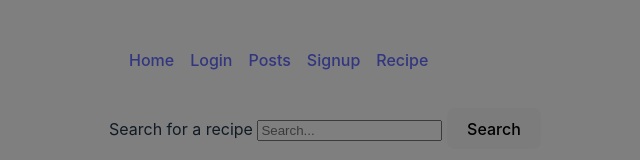
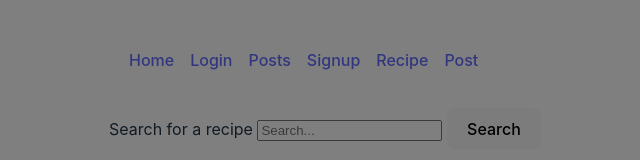
Before and after one commit to fkordell/Recipes, a Svelte app: page / in a window 1280 px wide. Shown: the top 160 px of the page, without its empty margins (315-955 px from the left). Built offline with nearby package versions, Linux system fonts and the light colour scheme; no server answers.

Commit message:
added Post.svelte page

```diff
--- a/src/App.svelte
+++ b/src/App.svelte
@@ -7,6 +7,7 @@
         Posting,
         Profile,
         Recipe,
+        Post,
         Signup
     } from "./lib/Index.js"
     import RegistrationForm from "./lib/components/RegistrationForm.svelte";
@@ -35,6 +36,8 @@
             <RegistrationForm />
         {:else if $route === '#posts'}
             <Posts />
+        {:else if $route === '#post'}
+            <Post />
         {:else}
             <Recipe />
         {/if}
--- /dev/null
+++ b/src/Post.svelte
@@ -0,0 +1,11 @@
+<h1>Create your post here</h1>
+
+
+<script>
+
+</script>
+
+
+<style>
+
+</style>
--- a/src/lib/Index.js
+++ b/src/lib/Index.js
@@ -4,6 +4,7 @@
 import Landing from "./Landing.svelte";
 import Login from "./Login.svelte";
 import Navbar from "./Navbar.svelte";
+import Post from "../Post.svelte"
 import Posts from "./Posts.svelte"
 import Posting from "./Posting.svelte";
 import Profile from "./Profile.svelte";
@@ -15,6 +16,7 @@ export {
     Landing,
     Login,
     Navbar,
+    Post,
     Posts,
     Posting,
     Profile,
--- a/src/lib/Navbar.svelte
+++ b/src/lib/Navbar.svelte
@@ -11,6 +11,7 @@
         <!-- If not logged in, show login and signup else show logout -->
         <li><a href="#signup">Signup</a></li>
         <li><a href="#recipe">Recipe</a></li>
+        <li><a href="#post">Post</a></li>
     </ul>
 </nav>
 
```
